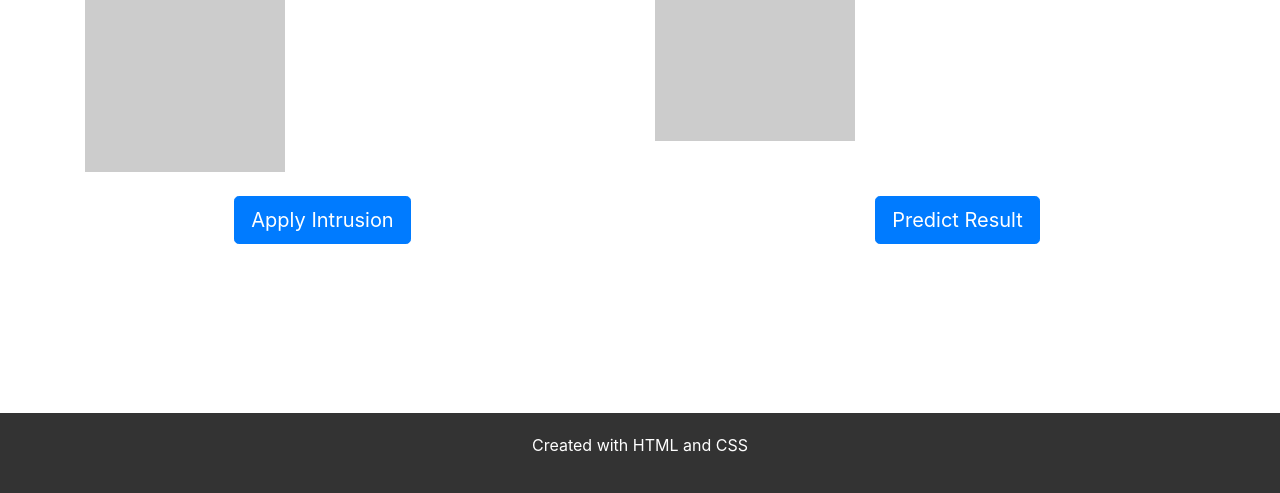
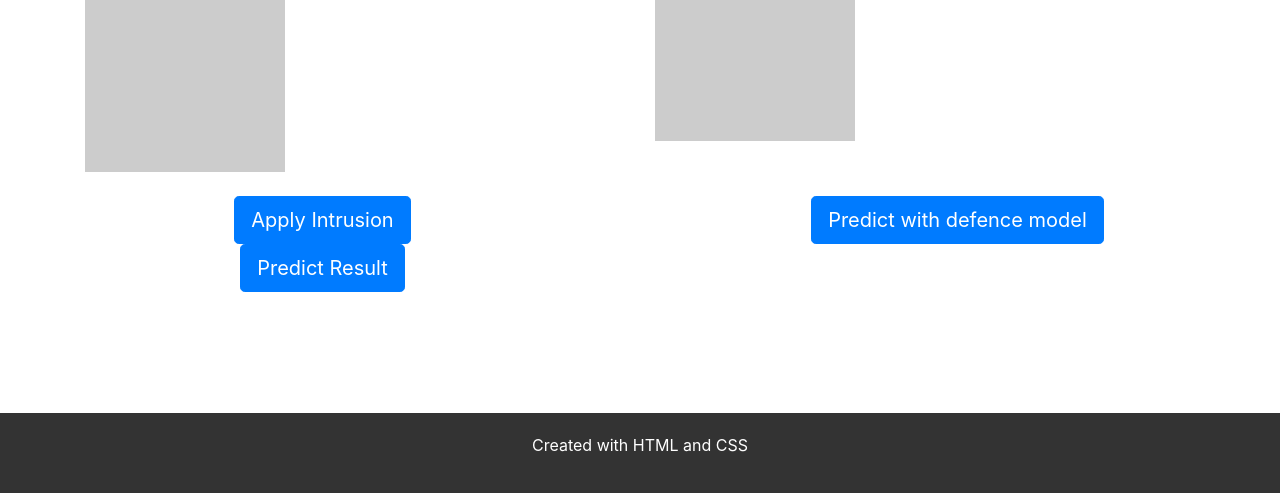
Before and after one commit to luigiPP93/FGSM-Road-Shield, a Flask app: template FGSM_SIFAI/templates/index.html in a window 1280 px wide. Shown: the part 307-800 px from the top of the page. Run offline with Flask 3, Linux system fonts and the light colour scheme; the template is opened without the code that fills it, so the values that code supplies are empty; some libraries are stand-ins or nearby versions.

Commit message:
Interaction back-end and front-end
Co-Authored-By: Alessia Ture <92104146+a-ture@users.noreply.github.com>

```diff
--- a/FGSM_SIFAI/app.py
+++ b/FGSM_SIFAI/app.py
@@ -60,14 +60,13 @@ def applyIntrusion():
     list_signs = df['SignName'].tolist()
 
     if request.method == 'POST':
-        model_type = request.form.get('modelType')
         image1 = request.files.get('image1')
        # Ottieni il valore del livello di perturbazione come float
         add_pertubation = float(request.form.get("add_pertubation", "0.1"))  # Usa "0.1" come default
         print("Pertubation value: ", add_pertubation)
 
         filename = image1.filename
-        adversarial_filename = "adversarial_" + filename
+        adversarial_filename = "adversarial_img.png"
         save_path = os.path.join(app.config['UPLOAD_FOLDER'], filename)
         adversarial_save_path = os.path.join(app.config['UPLOAD_FOLDER'], adversarial_filename)
         image1.save(save_path)
@@ -109,6 +108,22 @@ def applyIntrusion():
 
         return jsonify({'image_url': image_url, 'prediction': list_signs[model.predict(adversarial).argmax()]})
 
+@app.route('/predictWhitIntrusion', methods=['POST'])
+def predictWhitIntrusion():
+    if request.method == 'POST':
+        adversarial_filename = "adversarial_img.png"  # Definisci il nome del file separatamente
+        filepath = os.path.join(app.config['UPLOAD_FOLDER'], adversarial_filename)  # Utilizza il nome del file per creare il percorso
+        print("path", filepath)
+        model, history = fgsm.load_the_model2()
+        img = fgsm.load_image_from_file(filepath)
+        predizione = fgsm.predict(model, img)
+        print("Predizione", predizione)
+        # os.remove(filepath)
+
+        return str(predizione)
+
+
+
 if __name__ == '__main__':
     import sys
     #print(sys.executable)
--- a/FGSM_SIFAI/templates/index.html
+++ b/FGSM_SIFAI/templates/index.html
@@ -60,16 +60,21 @@
                 </div>
                 <div class="col-md-6">
                     <h2>Image with Intrusion:</h2>
+                    <div id="prediction-result-base" class="m-2"></div>
                     <div id="prediction-result" class="m-2"></div>
                     <div class="image-container placeholder" style="width: 200px; height: 200px; overflow: hidden;">
                         <img id="preview2" src="" alt="Intrusion image preview" style="width: 100%; height: 100%; object-fit: cover;" class="img-fluid">
                     </div>
+                    <div id="prediction-result-intrusion" class="m-2"></div>
                 </div>
             </div>
         </div>
         <div class="row mt-4">
             <div class="col-md-6 text-center">
                 <button class="btn btn-primary btn-lg" onclick="ApplyIntrusion()">Apply Intrusion</button>
+            </div>
+            <div class="col-md-6 text-center">
+                <button class="btn btn-primary btn-lg" onclick="Predict_With_Intrusion()">Predict with defence model</button>
             </div>
             <div class="col-md-6 text-center">
                 <button class="btn btn-primary btn-lg" onclick="predictResult()">Predict Result</button>
@@ -143,6 +148,26 @@
             });
         }
 
+        function Predict_With_Intrusion() {
+        var modelType = document.getElementById("model-type").value;
+        var formData = new FormData();
+
+        formData.append("modelType", modelType);
+        console.log("ciao")
+        fetch('/predictWhitIntrusion', {
+            method: 'POST',
+            body: formData
+        })
+        .then(response => response.text())
+        .then(data => {
+            document.getElementById('prediction-result-intrusion').innerText = data;
+        })
+        .catch(error => {
+            console.error('Error:', error);
+        });
+    }
+
+
 
         function predictResult() {
             var modelType = document.getElementById("model-type").value;
@@ -157,7 +182,7 @@
             })
             .then(response => response.text())
             .then(data => {
-                document.getElementById('prediction-result').innerText = data;
+                document.getElementById('prediction-result-base').innerText = data;
             })
             .catch(error => {
                 console.error('Error:', error);
```
Also changed, not shown: FGSM_SIFAI/static/img/img.png, FGSM_SIFAI/static/img/img3.png (added).
